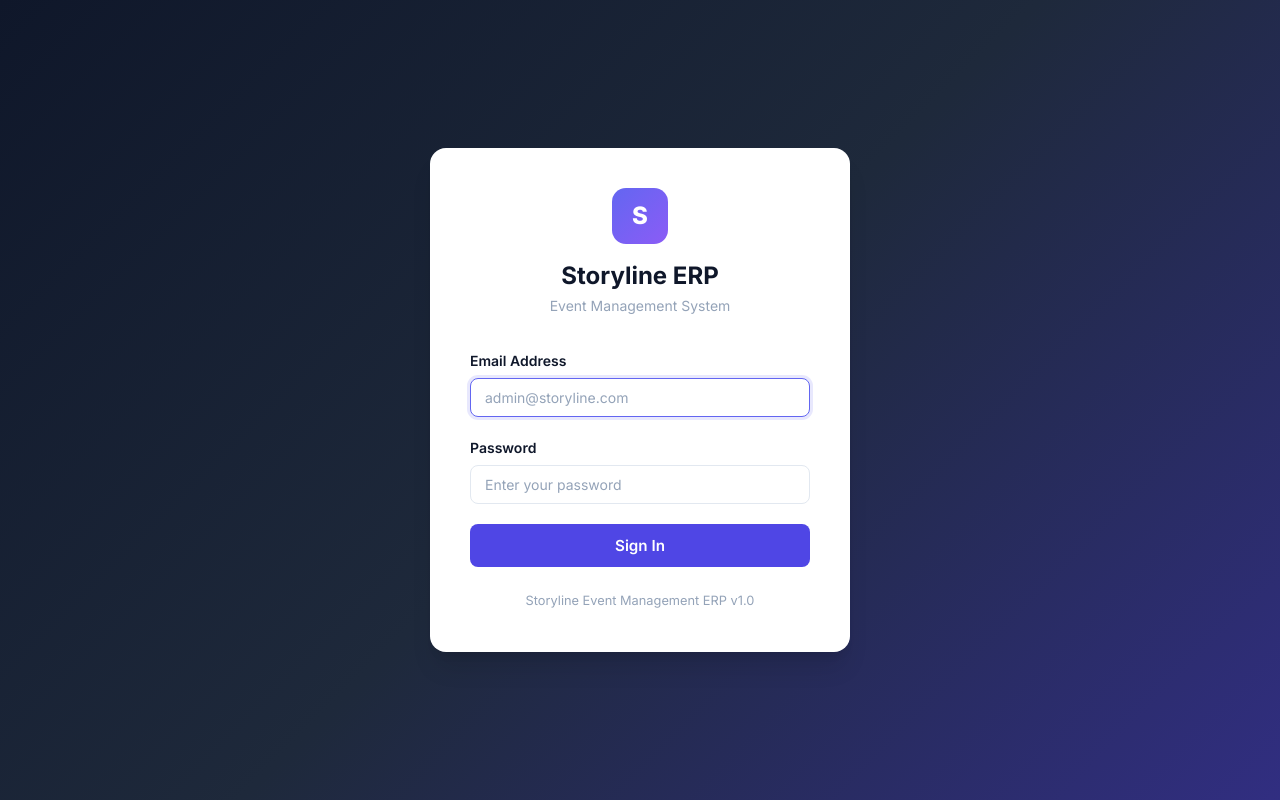
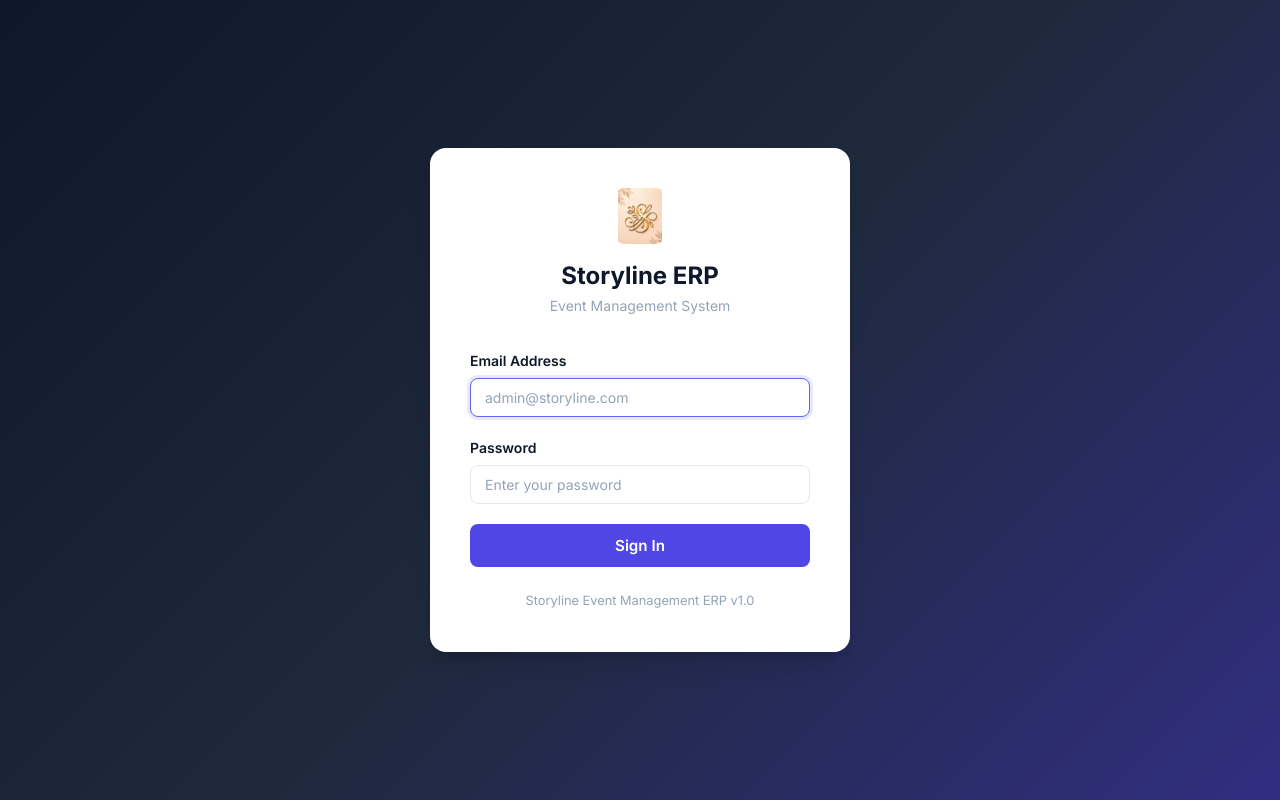
Before and after one commit to avadhutgurav1065-design/storyline-ERP, a React (Vite) app in the folder storyline-frontend/: page /login in a window 1280 px wide. Built offline with nearby package versions, Linux system fonts and the light colour scheme.

Commit message:
Update app logo and favicon

```diff
--- a/storyline-frontend/index.html
+++ b/storyline-frontend/index.html
@@ -2,8 +2,8 @@
 <html lang="en">
   <head>
     <meta charset="UTF-8" />
-    <link rel="icon" type="image/svg+xml" href="/favicon.svg" />
-    <link rel="apple-touch-icon" href="/pwa-192x192.png" />
+    <link rel="icon" type="image/jpeg" href="/logo.jpg" />
+    <link rel="apple-touch-icon" href="/logo.jpg" />
     <meta name="theme-color" content="#6366F1" />
     <meta name="viewport" content="width=device-width, initial-scale=1.0, maximum-scale=1.0, user-scalable=0" />
     <title>Storyline ERP</title>
--- a/storyline-frontend/src/features/auth/LoginPage.tsx
+++ b/storyline-frontend/src/features/auth/LoginPage.tsx
@@ -50,7 +50,9 @@ export default function LoginPage() {
     <div className="login-page">
       <div className="login-card animate-fade-in">
         <div className="login-header">
-          <div className="login-logo">S</div>
+          <div className="login-logo">
+            <img src="/logo.jpg" alt="Storyline ERP Logo" style={{ width: '100%', height: '100%', objectFit: 'contain' }} />
+          </div>
           <h1>Storyline ERP</h1>
           <p>Event Management System</p>
         </div>
--- a/storyline-frontend/src/index.css
+++ b/storyline-frontend/src/index.css
@@ -223,13 +223,12 @@ h4 { font-size: 1.125rem; }
 .sidebar-logo .logo-icon {
   width: 36px;
   height: 36px;
-  background: linear-gradient(135deg, var(--primary-500), var(--accent-500));
+  background: transparent;
   border-radius: 10px;
+  overflow: hidden;
   display: flex;
   align-items: center;
   justify-content: center;
-  font-size: 1.2rem;
-  font-weight: 800;
   flex-shrink: 0;
 }
 
@@ -745,14 +744,12 @@ tr:hover td {
 .login-logo {
   width: 56px;
   height: 56px;
-  background: linear-gradient(135deg, var(--primary-500), var(--accent-500));
+  background: transparent;
   border-radius: 14px;
+  overflow: hidden;
   display: inline-flex;
   align-items: center;
   justify-content: center;
-  font-size: 1.5rem;
-  font-weight: 800;
-  color: white;
   margin-bottom: 16px;
 }
 
--- a/storyline-frontend/src/layouts/Sidebar.tsx
+++ b/storyline-frontend/src/layouts/Sidebar.tsx
@@ -115,7 +115,9 @@ export default function Sidebar({ collapsed, mobileOpen, onCloseMobile }: Sideba
     <aside className={`sidebar ${collapsed ? 'collapsed' : ''} ${mobileOpen ? 'open' : ''}`}>
       {/* Logo */}
       <div className="sidebar-logo">
-        <div className="logo-icon">S</div>
+        <div className="logo-icon">
+          <img src="/logo.jpg" alt="Logo" style={{ width: '100%', height: '100%', objectFit: 'contain' }} />
+        </div>
         <span className="logo-text">Storyline ERP</span>
       </div>
 
--- a/storyline-frontend/vite.config.ts
+++ b/storyline-frontend/vite.config.ts
@@ -8,9 +8,9 @@ export default defineConfig({
     VitePWA({
       registerType: 'autoUpdate',
       injectRegister: 'auto',
-      includeAssets: ['favicon.ico', 'apple-touch-icon.png', 'masked-icon.svg'],
+      includeAssets: ['logo.jpg'],
       workbox: {
-        globPatterns: ['**/*.{js,css,html,ico,png,svg}']
+        globPatterns: ['**/*.{js,css,html,ico,png,svg,jpg}']
       },
       manifest: {
         name: 'Storyline ERP',
@@ -21,19 +21,19 @@ export default defineConfig({
         display: 'standalone',
         icons: [
           {
-            src: 'pwa-192x192.png',
+            src: 'logo.jpg',
             sizes: '192x192',
-            type: 'image/png'
+            type: 'image/jpeg'
           },
           {
-            src: 'pwa-512x512.png',
+            src: 'logo.jpg',
             sizes: '512x512',
-            type: 'image/png'
+            type: 'image/jpeg'
           },
           {
-            src: 'pwa-512x512.png',
+            src: 'logo.jpg',
             sizes: '512x512',
-            type: 'image/png',
+            type: 'image/jpeg',
             purpose: 'any maskable'
           }
         ]
```
Also changed, not shown: storyline-frontend/public/logo.jpg (added).
